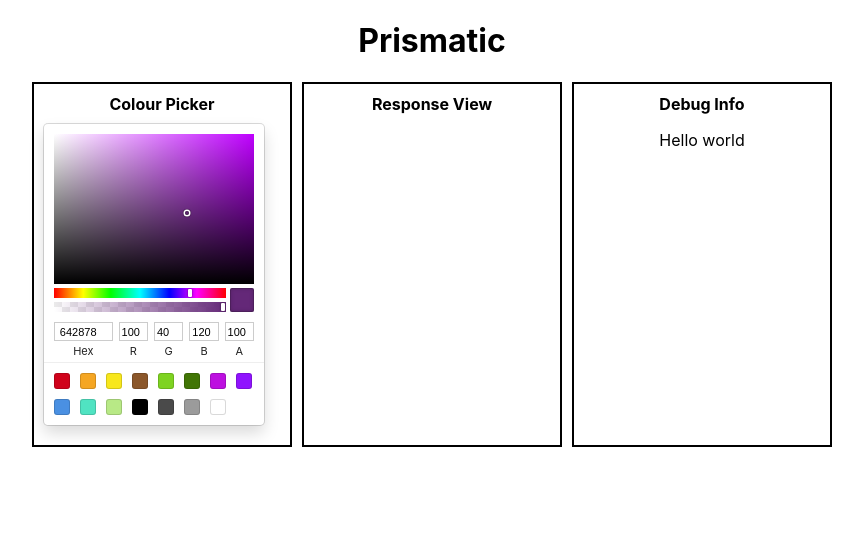
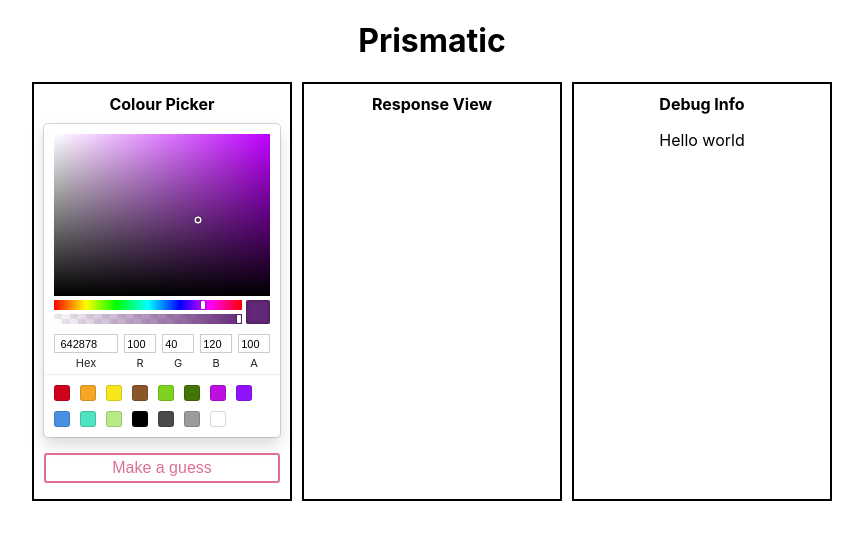
Before and after one commit to juniperab/prismatic, a React (Create React App) app: page / in a window 1280 px wide. Shown: the top 540 px of the page, without its empty margins (208-1071 px from the left). Built offline with nearby package versions, Linux system fonts and the light colour scheme.

Commit message:
Add a button and fix the positioning of the picker

```diff
--- a/src/App.tsx
+++ b/src/App.tsx
@@ -7,24 +7,39 @@ const Header = styled.h1`
 `
 
 const Main = styled.div`
+  column-gap: 10px;
   display: grid;
   grid: 1fr / repeat(3, 1fr);
-  column-gap: 10px;
+  margin: auto;
   width: 800px;
-  margin: auto;
 `
 
 const Section = styled.div`
   border: 2px solid black;
   display: inline-block;
   left: 0;
+  padding: 0 10px;
   right: 0;
-  padding: 0 10px 20px 10px;
   text-align: center;
 `
 
 const SectionHeader = styled.h4`
     margin: 10px 0;
+`
+
+const GuessButton = styled.button.attrs(props => ({
+    type: 'button',
+}))`
+  background-color: transparent;
+  border-radius: 3px;
+  border: 2px solid palevioletred;
+  color: palevioletred;
+  display: inline-block;
+  font-size: 1em;
+  margin: 1em 0;
+  padding: 0.25em 1em;
+  width: 100%;
+  //box-shadow: rgba(0, 0, 0, 0.15) 0 0 0 1px, rgba(0, 0, 0, 0.15) 0 8px 16px;
 `
 
 export function App() {
@@ -35,6 +50,7 @@ export function App() {
                 <Section>
                     <SectionHeader>Colour Picker</SectionHeader>
                     <ColourPicker/>
+                    <GuessButton>Make a guess</GuessButton>
                 </Section>
                 <Section>
                     <SectionHeader>Response View</SectionHeader>
--- a/src/components/colour-picker/ColourPicker.tsx
+++ b/src/components/colour-picker/ColourPicker.tsx
@@ -4,7 +4,8 @@ import styled from "styled-components";
 
 const Container = styled.div`
   text-align: center;
-  .div {
+  .sketch-picker {
+    width: 100%;
     margin: auto;
   }
 `
@@ -14,6 +15,7 @@ export function ColourPicker() {
     return (
         <Container>
             <SketchPicker
+                width='auto'
                 color={colour}
                 onChange={color => setColour(color.rgb)}
             />
```
